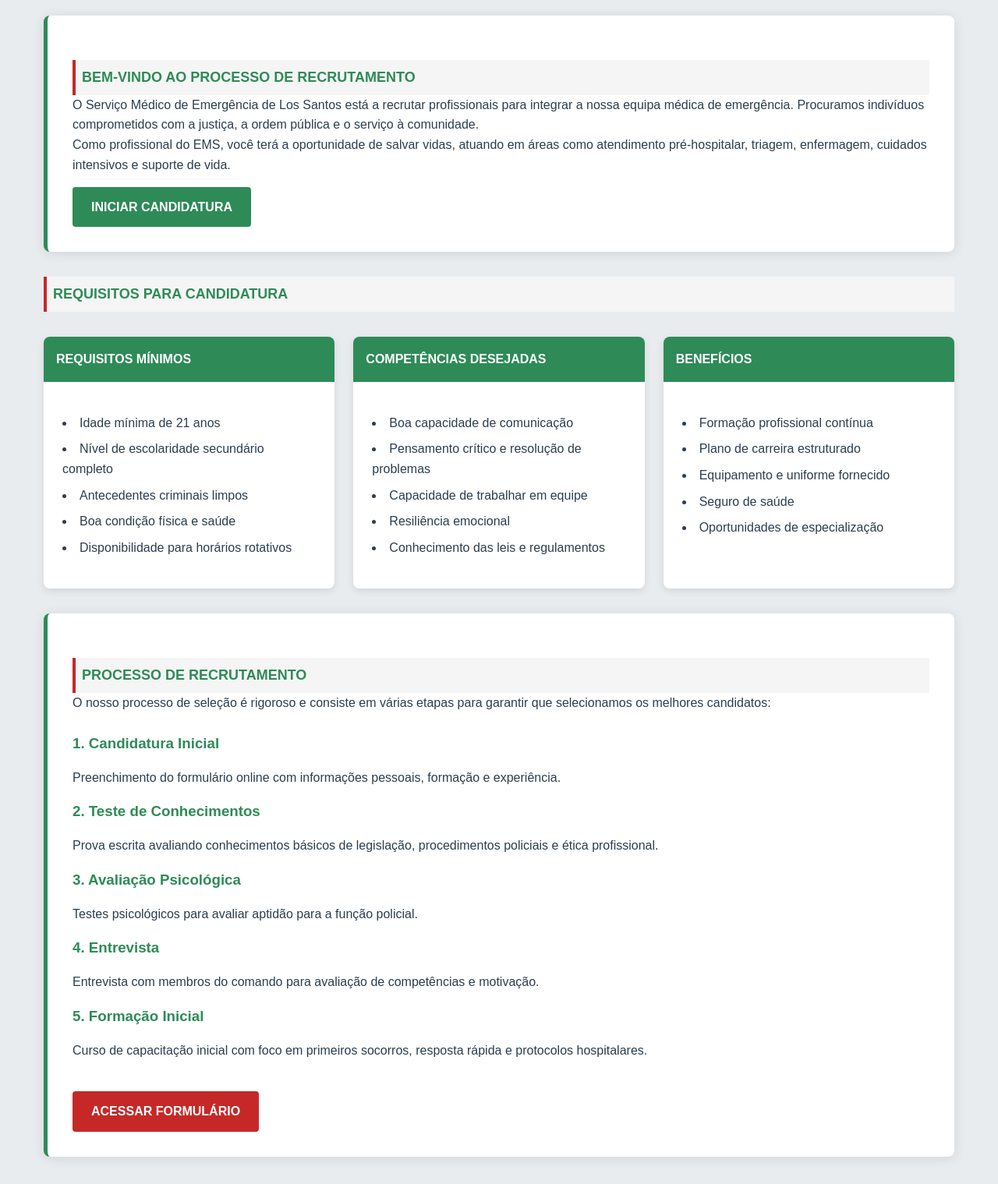
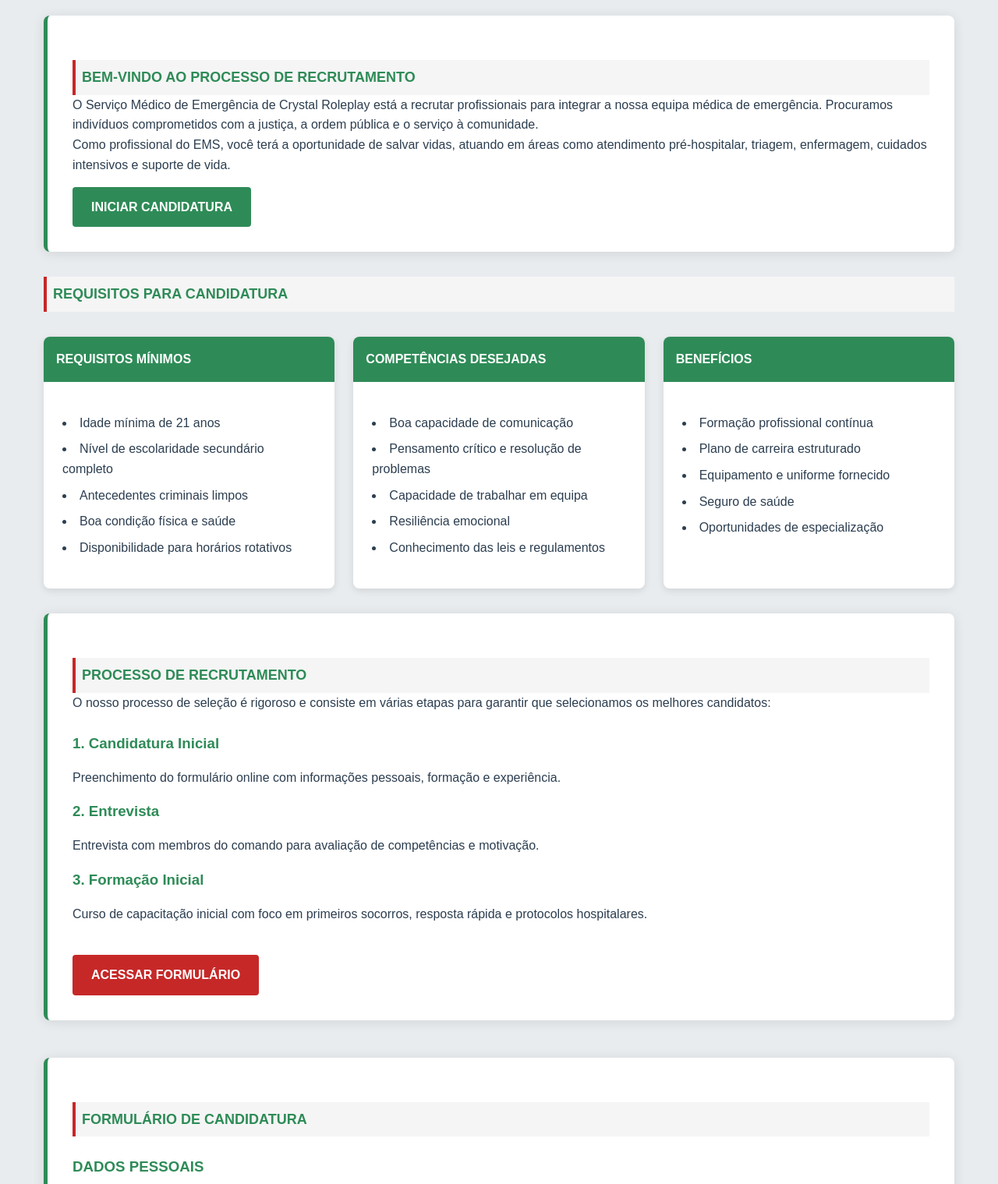
Before and after one commit to CrystalRoleplay25/TESTE3, a plain HTML site: page index.html in a window 1280 px wide. Shown: the part 400-1919 px from the top of the page at 78% size. Drawn offline with nearby package versions, Linux system fonts and the light colour scheme.

Commit message:
index.html

```diff
--- a/index.html
+++ b/index.html
@@ -489,7 +489,7 @@
     <main class="main-content">
         <section id="inicio" class="welcome-section">
             <h2>BEM-VINDO AO PROCESSO DE RECRUTAMENTO</h2>
-            <p>O Serviço Médico de Emergência de Los Santos está a recrutar profissionais para integrar a nossa equipa médica de emergência. Procuramos indivíduos comprometidos com a justiça, a ordem pública e o serviço à comunidade.</p>
+            <p>O Serviço Médico de Emergência de Crystal Roleplay está a recrutar profissionais para integrar a nossa equipa médica de emergência. Procuramos indivíduos comprometidos com a justiça, a ordem pública e o serviço à comunidade.</p>
             <p>Como profissional do EMS, você terá a oportunidade de salvar vidas, atuando em áreas como atendimento pré-hospitalar, triagem, enfermagem, cuidados intensivos e suporte de vida.</p>
             <a href="#formulario" class="btn">INICIAR CANDIDATURA</a>
         </section>
@@ -516,7 +516,7 @@
                         <ul>
                             <li>Boa capacidade de comunicação</li>
                             <li>Pensamento crítico e resolução de problemas</li>
-                            <li>Capacidade de trabalhar em equipe</li>
+                            <li>Capacidade de trabalhar em equipa</li>
                             <li>Resiliência emocional</li>
                             <li>Conhecimento das leis e regulamentos</li>
                         </ul>
@@ -546,16 +546,10 @@
                 <h3 style="color: var(--police-blue); margin: 1rem 0;">1. Candidatura Inicial</h3>
                 <p>Preenchimento do formulário online com informações pessoais, formação e experiência.</p>
 
-                <h3 style="color: var(--police-blue); margin: 1rem 0;">2. Teste de Conhecimentos</h3>
-                <p>Prova escrita avaliando conhecimentos básicos de legislação, procedimentos policiais e ética profissional.</p>
-
-                <h3 style="color: var(--police-blue); margin: 1rem 0;">3. Avaliação Psicológica</h3>
-                <p>Testes psicológicos para avaliar aptidão para a função policial.</p>
-
-                <h3 style="color: var(--police-blue); margin: 1rem 0;">4. Entrevista</h3>
+                <h3 style="color: var(--police-blue); margin: 1rem 0;">2. Entrevista</h3>
                 <p>Entrevista com membros do comando para avaliação de competências e motivação.</p>
 
-                <h3 style="color: var(--police-blue); margin: 1rem 0;">5. Formação Inicial</h3>
+                <h3 style="color: var(--police-blue); margin: 1rem 0;">3. Formação Inicial</h3>
                 <p>Curso de capacitação inicial com foco em primeiros socorros, resposta rápida e protocolos hospitalares.</p>
             </div>
 
```
